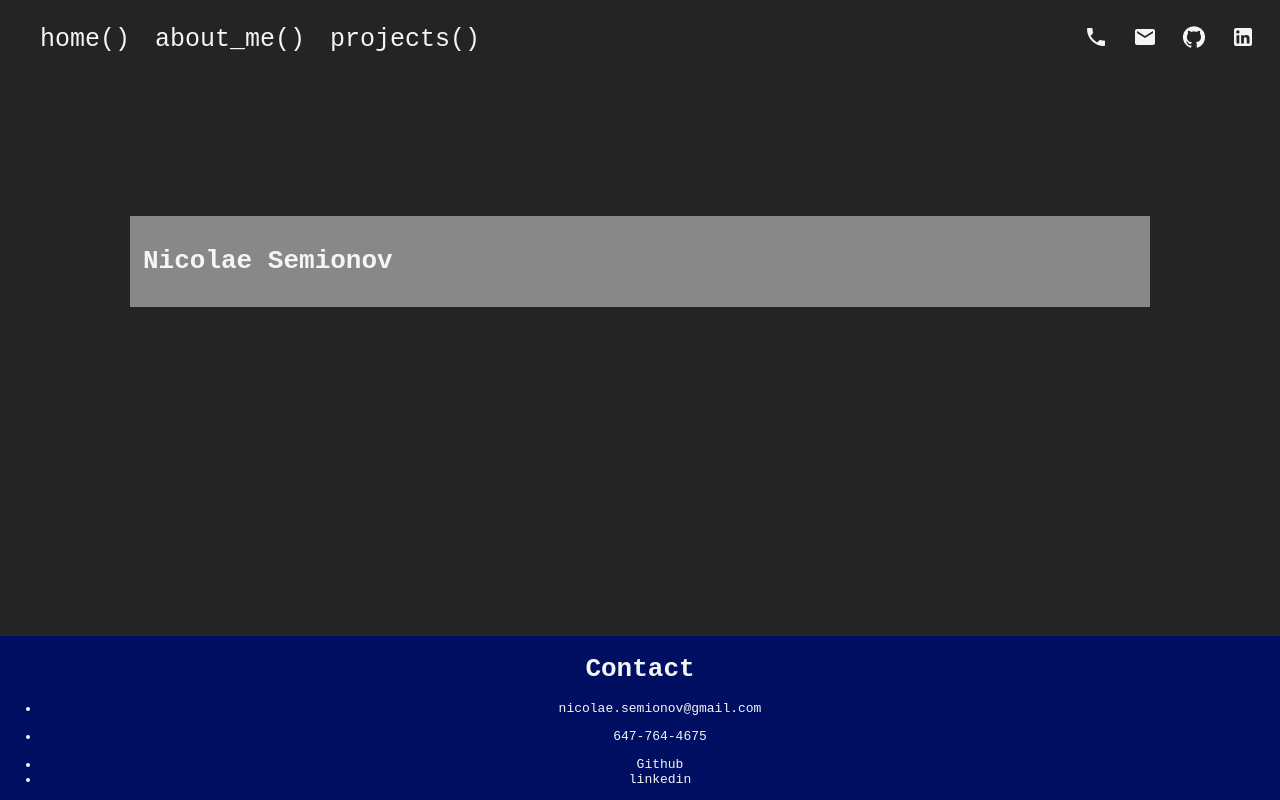
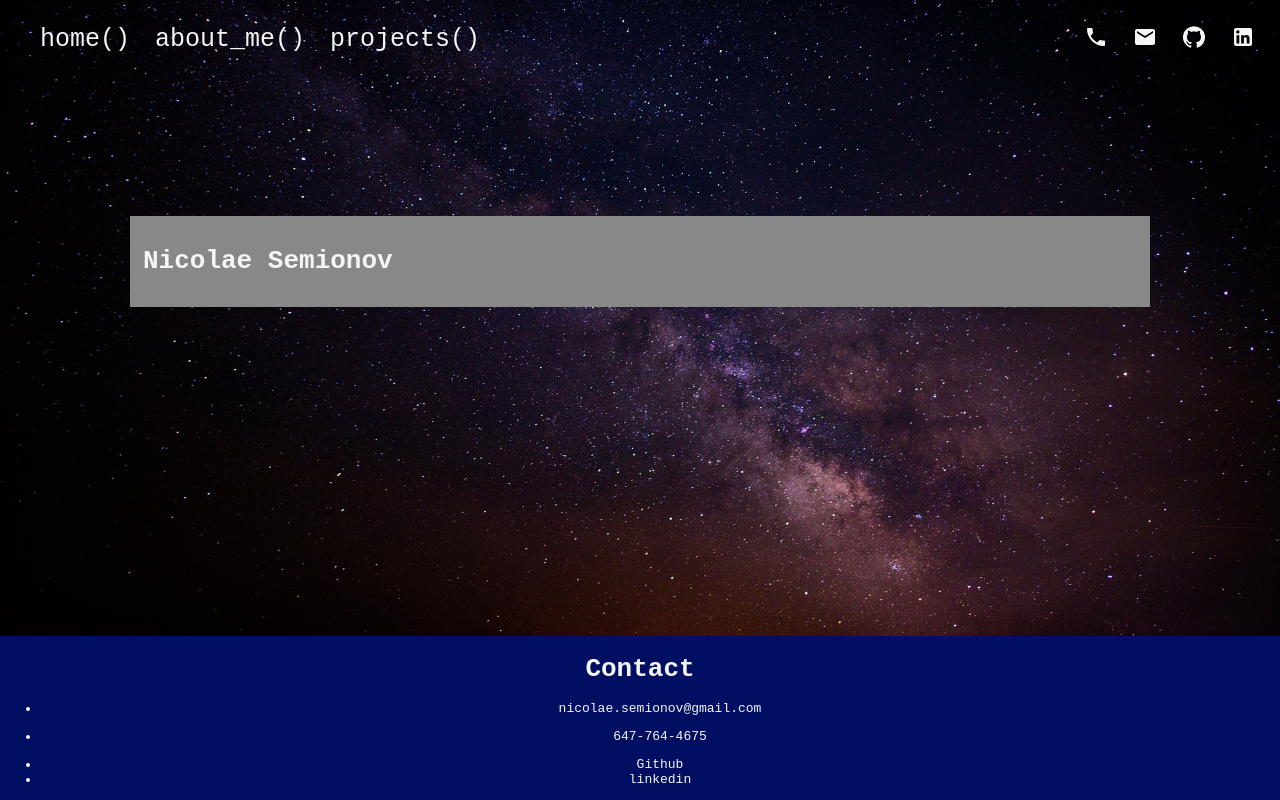
Before and after one commit to NicoSem/nicosem.github.io, a React (Create React App) app: page / in a window 1280 px wide. Built offline with nearby package versions, Linux system fonts and the light colour scheme.

Commit message:
added background image

```diff
--- a/src/style.scss
+++ b/src/style.scss
@@ -3,6 +3,9 @@ body {
     font-family: monospace;
     color: whitesmoke;
     text-decoration: none;
+    background-image: url("./components/backgroundImage.jpg");
+    background-position: center;
+    background-size: cover;
     background-color: rgb(36, 36, 36);
 }
 
```
Also changed, not shown: src/components/backgroundImage.jpg (added).
